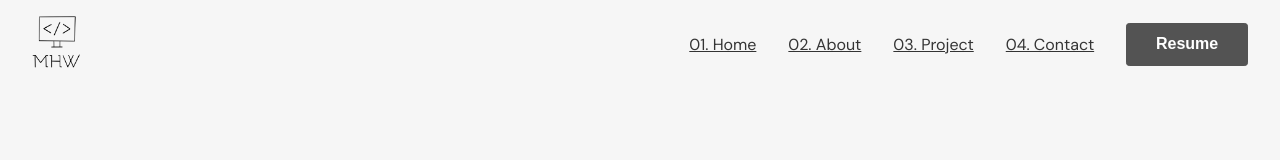
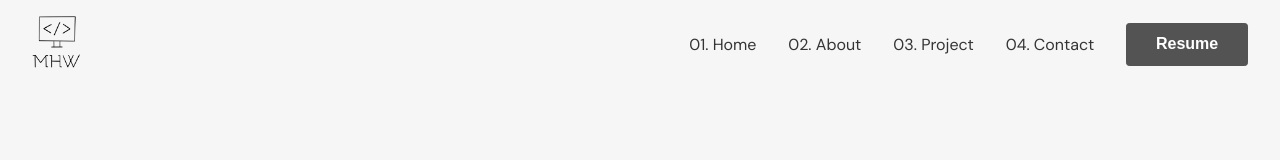
Before and after one commit to Miu-Ha-Wong/portfolio, a React (Create React App) app: page / in a window 1280 px wide. Shown: the top 160 px of the page. Built offline with nearby package versions, Linux system fonts and the light colour scheme.

Commit message:
update scroll function

```diff
--- a/src/components/Header.js
+++ b/src/components/Header.js
@@ -9,22 +9,49 @@ function Header({ setShow }) {
     setShow(true);
   };
 
+  const onNavHandler = (position) => {
+    window.scrollTo({
+      top: position,
+      behavior: "smooth",
+    });
+  };
+
   return (
     <div className={styles.container}>
       <a href="#home">
         <img src={logo} alt="logo" className={styles.logo} />
       </a>
       <div className={styles.rightContainer}>
-        <a href="#home" className={styles.title}>
+        <a
+          className={styles.title}
+          onClick={() => {
+            onNavHandler(0);
+          }}
+        >
           01. Home
         </a>
-        <a href="#about" className={styles.title}>
+        <a
+          className={styles.title}
+          onClick={() => {
+            onNavHandler(850);
+          }}
+        >
           02. About
         </a>
-        <a href="#project" className={styles.title}>
+        <a
+          className={styles.title}
+          onClick={() => {
+            onNavHandler(1750);
+          }}
+        >
           03. Project
         </a>
-        <a href="#contact" className={styles.title}>
+        <a
+          className={styles.title}
+          onClick={() => {
+            onNavHandler(3000);
+          }}
+        >
           04. Contact
         </a>
         <div className={styles.menuIcon} onClick={onShowHandler}>
```
